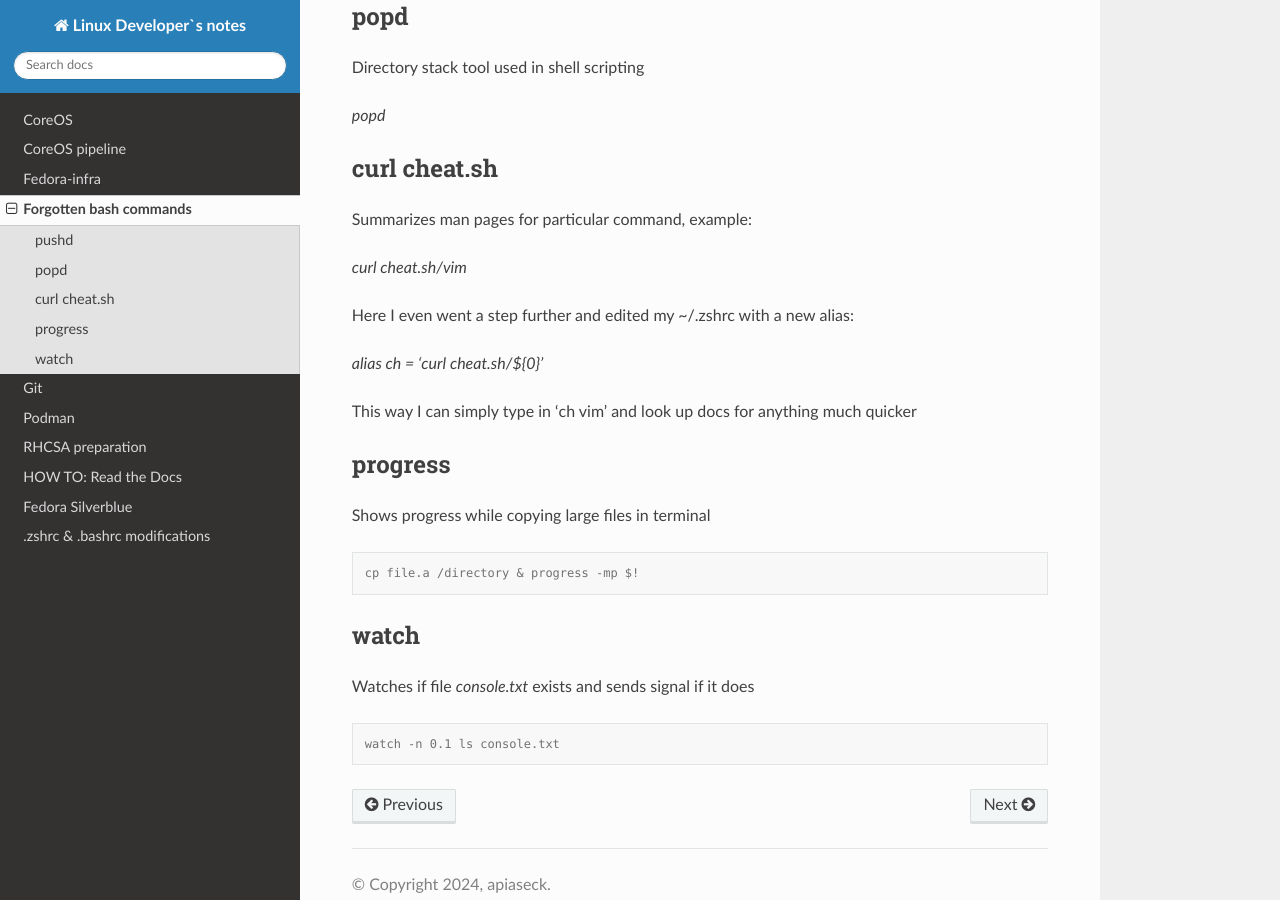
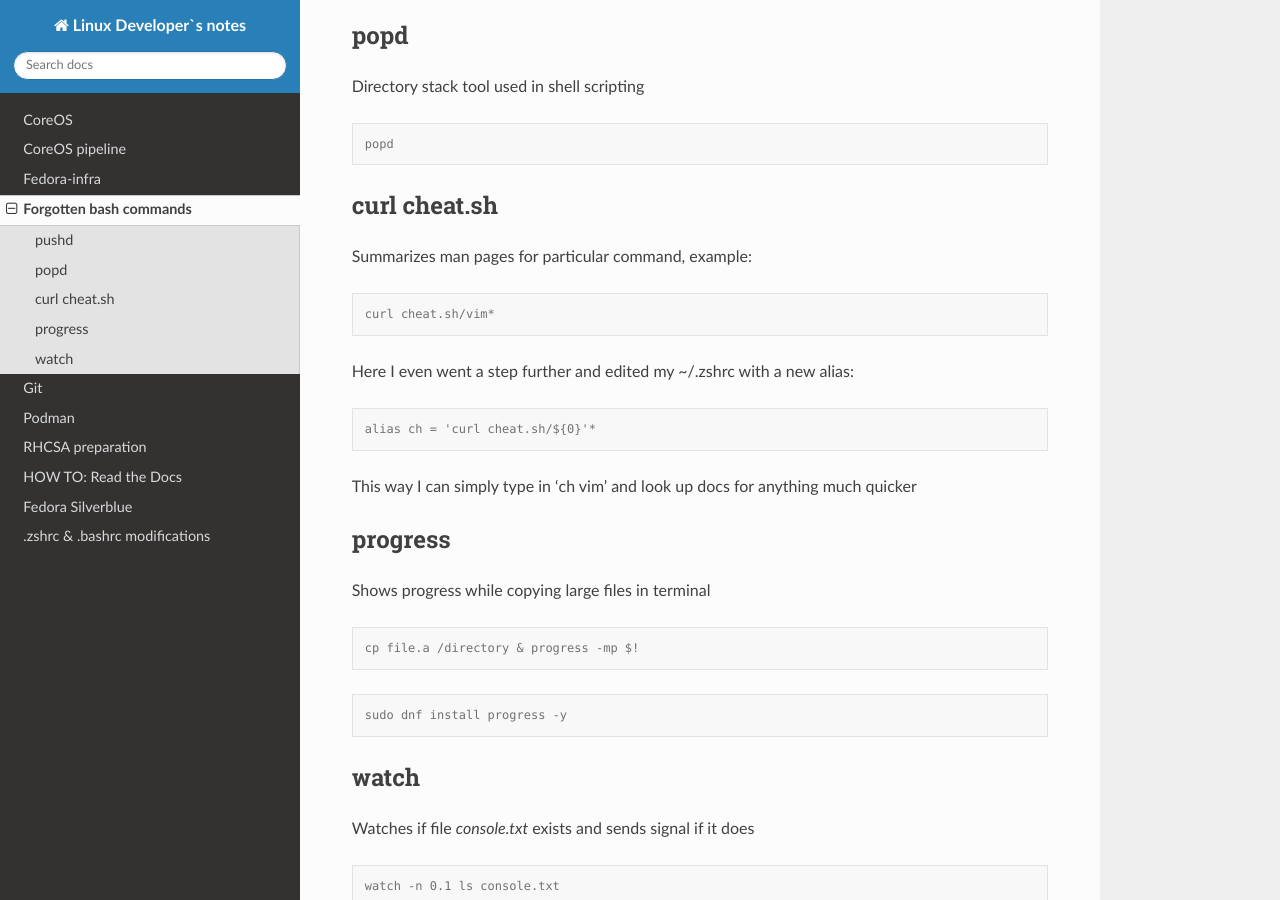
Before and after one commit to c4rt0/notes, a Sphinx documentation site: the page built from docs/source/forgotten_bash.rst, in a window 1280 px wide and 900 px high, scrolled down 408 px. Built offline with Sphinx 7.4.7 and the Read the Docs theme 3.1.0, drawn with Linux system fonts in a browser that asks for light colours.

```diff
--- a/docs/source/forgotten_bash.rst
+++ b/docs/source/forgotten_bash.rst
@@ -5,27 +5,36 @@
 
 pushd
 -----
+
 Directory stack tool used in shell scripting
 
-*pushd*
+.. code-block:: console
 
+   pushd
 
 popd
 ----
+
 Directory stack tool used in shell scripting
 
-*popd*
+.. code-block:: console
+
+   popd
 
 curl cheat.sh
 -------------
 
 Summarizes man pages for particular command, example:
 
-*curl cheat.sh/vim*
+.. code-block:: console
+
+   curl cheat.sh/vim*
 
 Here I even went a step further and edited my ~/.zshrc with a new alias:
 
-*alias ch = 'curl cheat.sh/${0}'*
+.. code-block:: console
+
+   alias ch = 'curl cheat.sh/${0}'*
 
 This way I can simply type in 'ch vim' and look up docs for anything much quicker
 
@@ -38,12 +47,13 @@
 
    cp file.a /directory & progress -mp $!
 
-.. .. code-block:: console
+.. code-block:: console
 
-..    sudo dnf install progress -y
+   sudo dnf install progress -y
 
 watch
 -----
+
 Watches if file `console.txt` exists and sends signal if it does
 
 .. code-block:: console
```
Also changed, not shown: docs/source/cosa.rst (+109 -25 lines).
